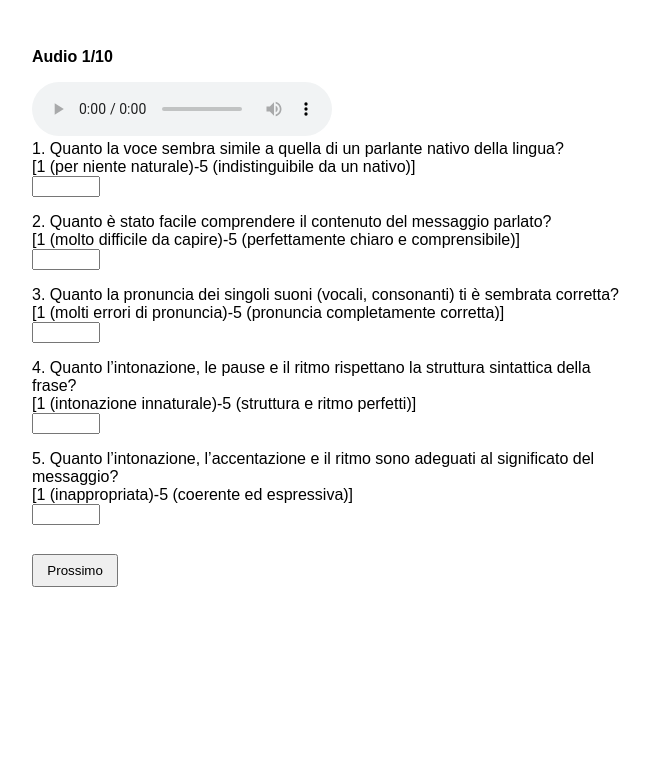
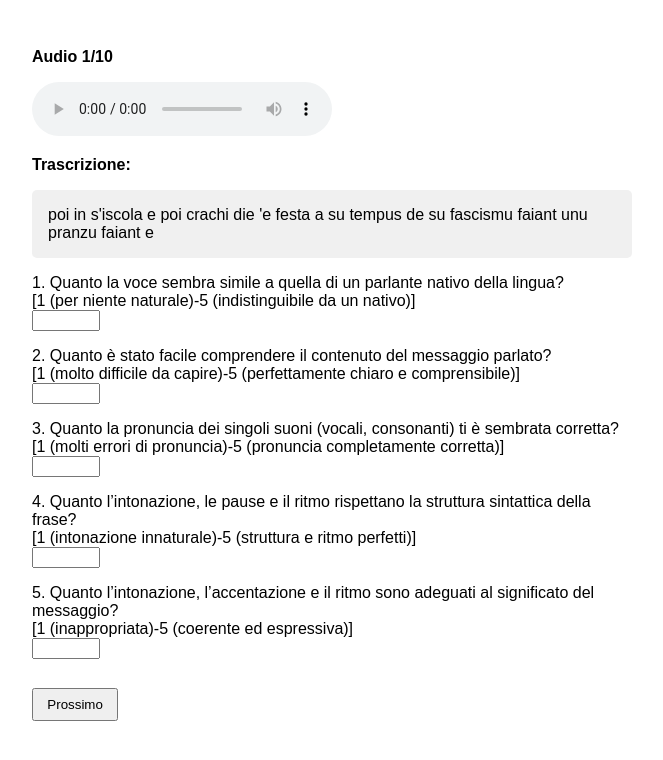
Before and after one commit to marcommanca/mos-tts-test, a plain HTML site: page index.html in a window 1280 px wide. Both pictures are taken after typing "Sample", "Sample" into the empty fields and a click on the button "Inizia il test". Shown: the whole page, without its empty margins (308-971 px from the left). Drawn offline with Linux system fonts and the light colour scheme.

Commit message:
Add files via upload

```diff
--- a/index.html
+++ b/index.html
@@ -29,6 +29,9 @@
   <div id="test-page" class="hidden">
     <p><strong>Audio <span id="audio-number">1</span>/10</strong></p>
     <audio id="audio-player" controls></audio>
+    <p><strong>Trascrizione:</strong></p>
+    <p id="audio-transcription" style="white-space: pre-wrap; background: #f0f0f0; padding: 1em; border-radius: 5px;"></p>
+
 
     <form id="question-form">
       <div class="question">
@@ -63,7 +66,7 @@
 
   <script>
     // CONFIG: URL dello script Google Apps Script
-    const SCRIPT_URL = "https://script.google.com/macros/s/AKfycby6_KmmA61scKGVEvJAHLwOAzhFA_TkQ3TX-kCf96cRYfWOk-hDKr78pMSxMgtvnlFZ/exec";
+    const SCRIPT_URL = "https://script.google.com/macros/s/AKfycbzmmCFrFwH86l1pGsiKkaho4i-y6JDi8puNAhPDDhfS4WB27l3pY4se6dODMHNtDq_A/exec";
 
     const audioFiles = [
       'audio1.wav', 'audio2.wav', 'audio3.wav'];
@@ -116,9 +119,23 @@
     });
 
     function loadAudio(index) {
+      const fileName = audioFiles[index]
       audioNumber.textContent = index + 1;
-      audioPlayer.src = `audio/${audioFiles[index]}`;
+      audioPlayer.src = `audio/${fileName}`;
       questionForm.reset();
+      const transcriptionPath = `text/${fileName.replace(/\.[^/.]+$/, '.txt')}`;
+      fetch(transcriptionPath)
+       .then(response => {
+         if (!response.ok) throw new Error("File non trovato");
+         return response.text();
+        })
+       .then(text => {
+          document.getElementById('audio-transcription').textContent = text;
+        })
+       .catch(error => {
+           document.getElementById('audio-transcription').textContent = '[Trascrizione non disponibile]';
+           console.error("Errore caricamento trascrizione:", error);
+        });
     }
 
     function inviaDati() {
```
Also changed, not shown: text/audio1.txt (added), text/audio2.txt (added), text/audio3.txt (added).
